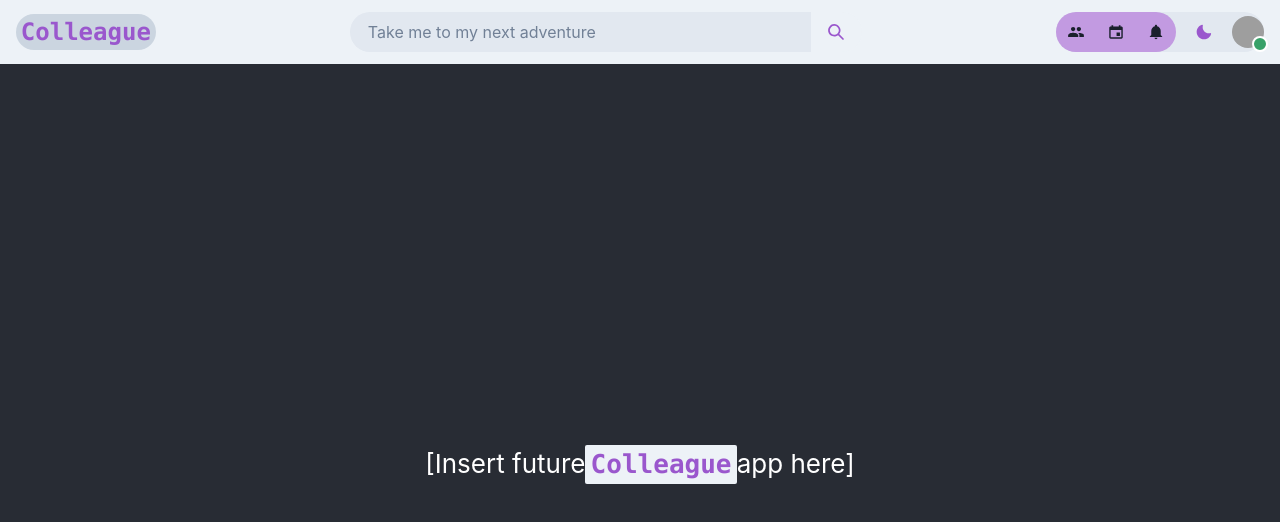
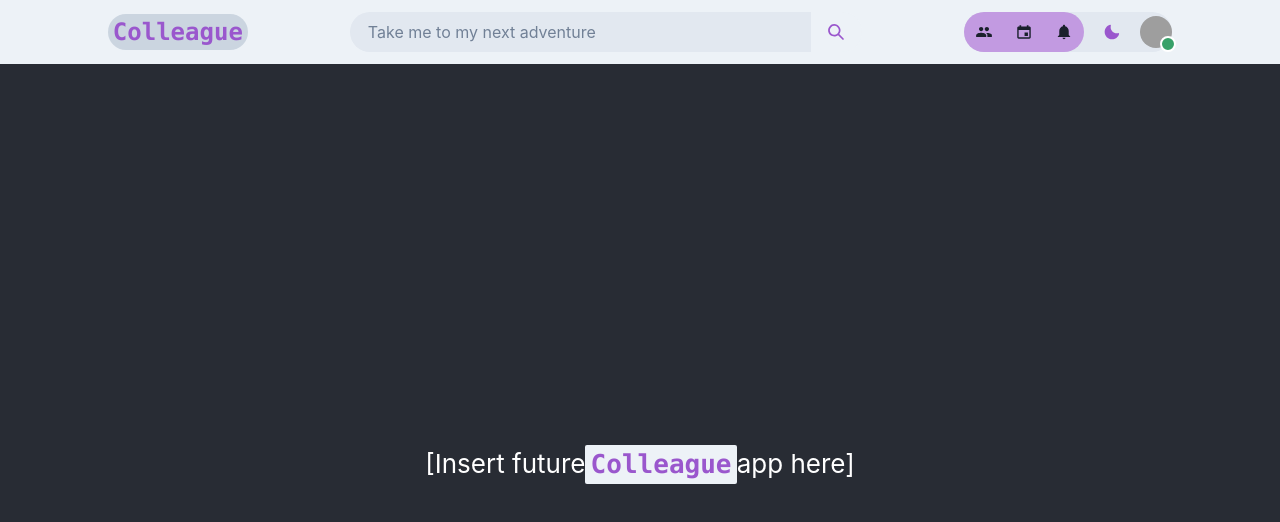
Before and after one commit to ColleagueApp/colleague, a React (Create React App) app in the folder client/: page / in a window 1280 px wide. Shown: the top 522 px of the page. Built offline with nearby package versions, Linux system fonts and the light colour scheme; grey boxes are pictures that could not be loaded.

Commit message:
Feat: Adaptive size for NavBar

```diff
--- a/client/src/components/NavigationBar/NavigationBar.tsx
+++ b/client/src/components/NavigationBar/NavigationBar.tsx
@@ -24,8 +24,8 @@ export default function NavBar(): ReactElement {
     "colleaguePurple.300",
   );
   return (
-    <Box bg={useColorModeValue("gray.100", "gray.900")} px={4}>
-      <Flex h={16} alignItems="center" justifyContent="space-between">
+    <Flex bg={useColorModeValue("gray.100", "gray.900")} px={4} justifyContent="center">
+      <Flex flex="1" h={16} alignItems="center" justifyContent="space-between" minW="" maxW="133vh">
         <Box>
           <Link href="/">
             <Code
@@ -70,6 +70,6 @@ export default function NavBar(): ReactElement {
           <ProfileMenu profileImage="https://64.media.tumblr.com/dca16e78cc2be80e750eeff2aff26e5a/3fa5888d0886a893-53/s500x750/1ed940c9f8b3e75e5d4b2d36c94cf4e1ee141870.jpg" />
         </HStack>
       </Flex>
-    </Box>
+    </Flex>
   );
 }
--- a/client/src/components/NavigationBar/SearchBar.tsx
+++ b/client/src/components/NavigationBar/SearchBar.tsx
@@ -14,8 +14,8 @@ export default function SearchBar(): ReactElement {
     "colleaguePurple.300",
   );
   return (
-    <Flex maxW="1000px" minW="300px" w="lg">
-      <InputGroup rounded="full" variant="filled">
+    <Flex>
+      <InputGroup rounded="full" variant="filled" maxW="1000px" w="lg">
         <Input
           placeholder="Take me to my next adventure"
           rounded="full"
```
